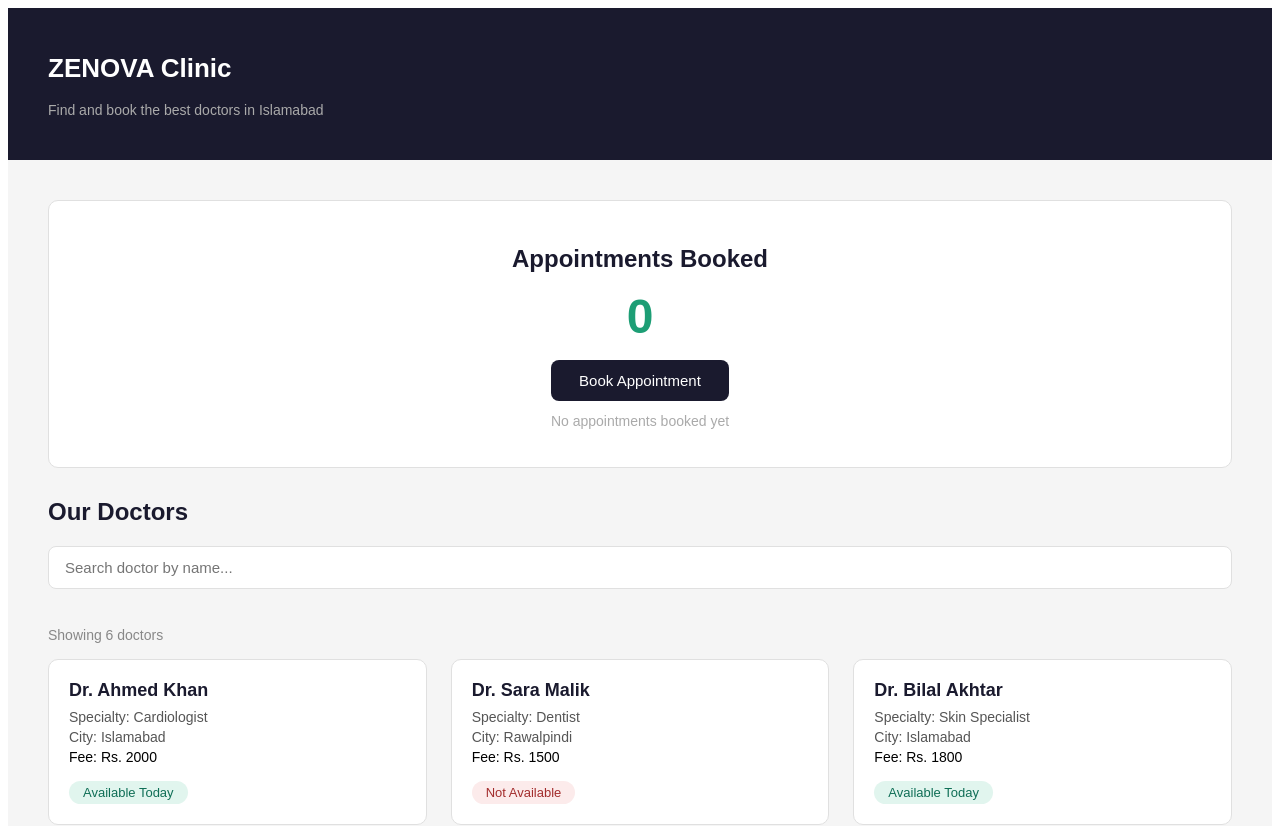
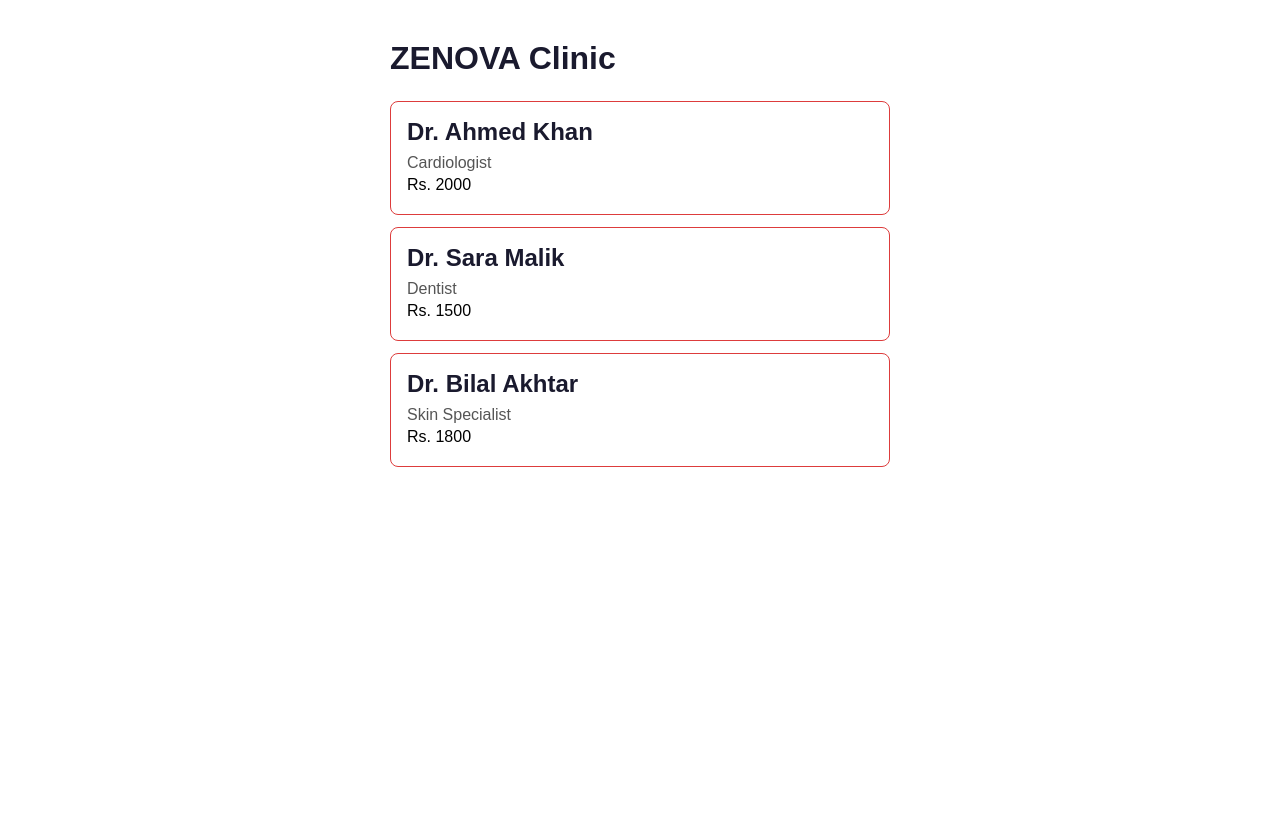
Before and after one commit to umairkhan152024/mern-journey-Practice, a React (Vite) app in the folder doctor-booking/: page / in a window 1280 px wide. Shown: the top 826 px of the page. After the commit the page ends 800 px from the top, so only its background shows below. Built offline with nearby package versions, Linux system fonts and the light colour scheme.

Commit message:
Chapter 1: Components, Props, Conditional Rendering

```diff
--- a/doctor-booking/src/App.jsx
+++ b/doctor-booking/src/App.jsx
@@ -1,53 +1,65 @@
 // ============================================
 // FILE: src/App.jsx
-// PURPOSE: Root component — main page
-// Now imports AppointmentCounter along with DoctorList
+// GOAL: Practice components and props
 // ============================================
 
-// Import DoctorList — the grid of doctor cards
-import DoctorList from "./components/DoctorList";
+// COMPONENT 1 — DoctorCard
+// A component is just a function that returns JSX
+// This component receives 3 props: name, specialty, fee
+// Props are like arguments — we pass data into the component
 
-// Import AppointmentCounter — our new useState component
-import AppointmentCounter from "./components/AppointmentCounter";
+function DoctorCard({ name, specialty, fee }) {
+  return (
+    // One root div — JSX must have one root element
+    <div
+      style={{
+        border: "1px solid #dd3c3c",
+        borderRadius: "8px",
+        padding: "16px",
+        marginBottom: "12px",
+        fontFamily: "sans-serif",
+      }}
+    >
+      {/* {name} — curly braces show JavaScript value in JSX */}
+      <h2 style={{ margin: "0 0 8px", color: "#1a1a2e" }}>{name}</h2>
+
+      {/* {specialty} — reads the specialty prop */}
+      <p style={{ margin: "4px 0", color: "#555" }}>{specialty}</p>
+
+      {/* {fee} — reads the fee number prop */}
+      <p style={{ margin: "4px 0", fontWeight: "500" }}>Rs. {fee}</p>
+    </div>
+  );
+}
+
+// COMPONENT 2 — App
+// App is the parent component
+// It uses DoctorCard three times with different props
+// Same component — different data — different result
 
 function App() {
   return (
-    // Full page wrapper
-    <div
-      style={{ width: "100%", minHeight: "100vh", backgroundColor: "#f5f5f5" }}
-    >
-      {/* ======================== */}
-      {/* HEADER                   */}
-      {/* ======================== */}
-      <div
+    <div style={{ maxWidth: "500px", margin: "40px auto" }}>
+      <h1
         style={{
-          width: "100%",
-          backgroundColor: "#1a1a2e",
-          color: "white",
-          padding: "28px 40px",
+          color: "#1a1a2e",
+          marginBottom: "24px",
           fontFamily: "sans-serif",
-          boxSizing: "border-box",
         }}
       >
-        <h1 style={{ fontSize: "26px", fontWeight: "700" }}>ZENOVA Clinic</h1>
-        <p style={{ marginTop: "6px", color: "#aaaaaa", fontSize: "14px" }}>
-          Find and book the best doctors in Islamabad
-        </p>
-      </div>
+        ZENOVA Clinic
+      </h1>
 
-      {/* ======================== */}
-      {/* MAIN CONTENT             */}
-      {/* ======================== */}
-      <div style={{ padding: "40px", boxSizing: "border-box" }}>
-        {/* AppointmentCounter sits above the doctor list */}
-        {/* It has its OWN state — isolated inside the component */}
-        {/* DoctorList has no idea this counter exists */}
-        {/* This is called LOCAL STATE */}
-        <AppointmentCounter />
+      {/* DoctorCard used 3 times — each with different props */}
+      <DoctorCard name="Dr. Ahmed Khan" specialty="Cardiologist" fee={2000} />
 
-        {/* Doctor grid below the counter */}
-        <DoctorList />
-      </div>
+      <DoctorCard name="Dr. Sara Malik" specialty="Dentist" fee={1500} />
+
+      <DoctorCard
+        name="Dr. Bilal Akhtar"
+        specialty="Skin Specialist"
+        fee={1800}
+      />
     </div>
   );
 }
```
